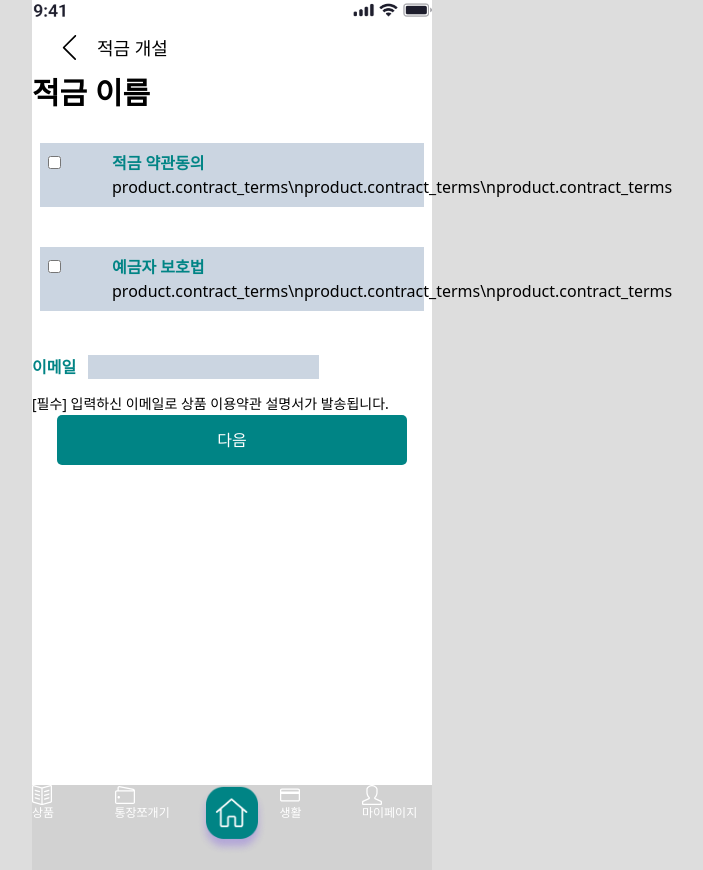
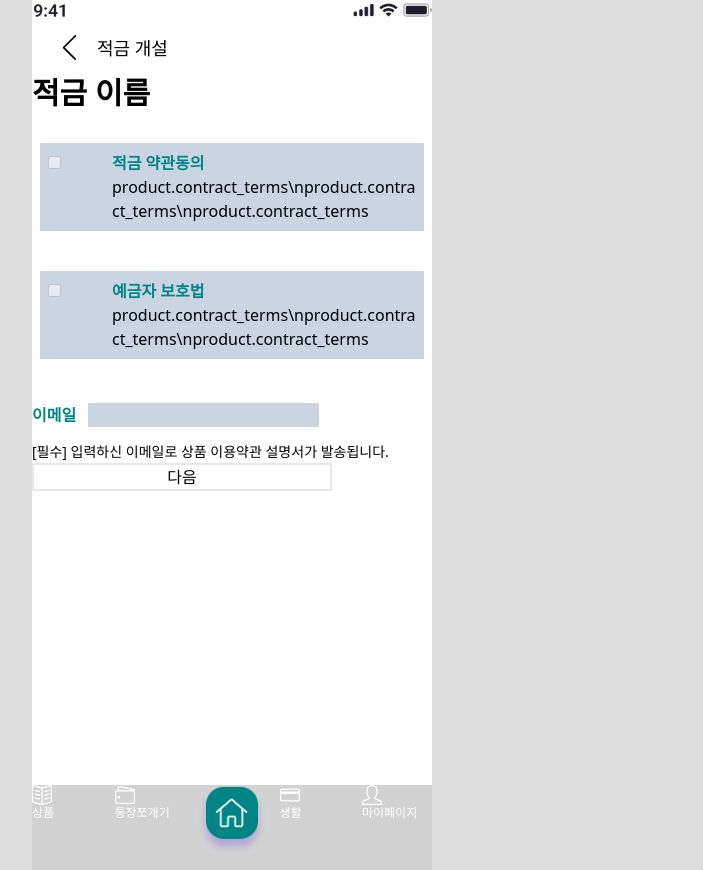
Before and after one commit to HanaPiece/hana-piece-client, a React (Vite) app: page /product/1/term in a window 1280 px wide. Shown: the whole page, without its empty margins (408-1111 px from the left). Built offline with nearby package versions, Linux system fonts and the light colour scheme.

Commit message:
feat: product 2차 화면 설계

```diff
--- a/src/App.tsx
+++ b/src/App.tsx
@@ -6,6 +6,7 @@ import { HomePage } from "./pages/home/HomePage";
 import { ProductListPage } from "./pages/product/ProductListPage";
 import { ProductDetailPage } from "./pages/product/ProductDetailPage";
 import { ProductTermPage } from "./pages/product/ProductTermPage";
+import { ProductTermDetailPage } from "./pages/product/ProductTermDetailPage";
 import { ProductSignupPage } from "./pages/product/ProductSignupPage";
 import { ProductCompletePage } from "./pages/product/ProductCompletePage";
 function App() {
@@ -21,6 +22,7 @@ function App() {
             <Route index element={<ProductListPage />} />
             <Route path=":id" element={<ProductDetailPage />} />
             <Route path=":id/term" element={<ProductTermPage />} />
+            <Route path=":id/term/detail" element={<ProductTermDetailPage />} />
             <Route path=":id/signup" element={<ProductSignupPage />} />
             <Route path=":id/complete" element={<ProductCompletePage />} />
           </Route>
--- /dev/null
+++ b/src/pages/product/ProductTermDetailPage.tsx
@@ -0,0 +1,11 @@
+import { useLocation } from "react-router-dom";
+
+export const ProductTermDetailPage = () => {
+  const location = useLocation();
+  const { name, content } = location.state;
+  return (
+    <>
+      <div className="container"></div>
+    </>
+  );
+};
--- a/src/pages/product/ProductTermPage.tsx
+++ b/src/pages/product/ProductTermPage.tsx
@@ -1,21 +1,27 @@
-import { GreenButton } from "../../components/ui/GreenButton";
+import { useNavigate } from "react-router-dom";
 import { TopLine } from "../../components/ui/TopLine";
+import { useState } from "react";
 
 type Props = {
   name: string;
   content: string;
+  onCheckboxChange: () => void;
 };
 
-const ProductTerm = ({ name, content }: Props) => {
+const ProductTerm = ({ name, content, onCheckboxChange }: Props) => {
+  const navigate = useNavigate();
   return (
     <>
-      <div className="p-2 m-2 bg-slate-300 grid grid-cols-6 gap-4">
-        <div className="">
-          <input type="checkbox" required />
+      <div
+        className="p-2 m-2 bg-slate-300 grid grid-cols-6 gap-4 cursor-pointer"
+        onClick={() => navigate("detail", { state: { name, content } })}
+      >
+        <div>
+          <input type="checkbox" onChange={onCheckboxChange} disabled />
         </div>
         <div className="col-span-5">
           <div className="font-bold text-customGreen">{name}</div>
-          <div>{content}</div>
+          <div className="break-words">{content}</div>
         </div>
       </div>
       <br />
@@ -24,6 +30,22 @@ const ProductTerm = ({ name, content }: Props) => {
 };
 
 export const ProductTermPage = () => {
+  const navigate = useNavigate();
+  const [termsChecked, setTermsChecked] = useState<boolean[]>([false, false]);
+
+  const handleCheckboxChange = (index: number) => {
+    const updatedChecked = [...termsChecked];
+    updatedChecked[index] = !updatedChecked[index];
+    setTermsChecked(updatedChecked);
+  };
+
+  const handleSubmit = () => {
+    if (termsChecked.every((checked) => checked)) {
+      navigate(`/product/${id}/signup`);
+    } else {
+      alert("체크하렴"); //modal!!!!!!!!!!
+    }
+  };
   const id = 4;
   return (
     <>
@@ -37,10 +59,12 @@ export const ProductTermPage = () => {
             <ProductTerm
               name="적금 약관동의"
               content="product.contract_terms\nproduct.contract_terms\nproduct.contract_terms"
+              onCheckboxChange={() => handleCheckboxChange(0)}
             />
             <ProductTerm
               name="예금자 보호법"
               content="product.contract_terms\nproduct.contract_terms\nproduct.contract_terms"
+              onCheckboxChange={() => handleCheckboxChange(1)}
             />
           </div>
           <label className="text-customGreen font-semibold">이메일</label>
@@ -48,7 +72,9 @@ export const ProductTermPage = () => {
           <text className="text-sm">
             [필수] 입력하신 이메일로 상품 이용약관 설명서가 발송됩니다.
           </text>
-          <GreenButton path={`/product/${id}/signup`} name={"다음"} />
+          <button onClick={handleSubmit} className="border-2 w-3/4">
+            다음
+          </button>
         </div>
       </div>
     </>
```
